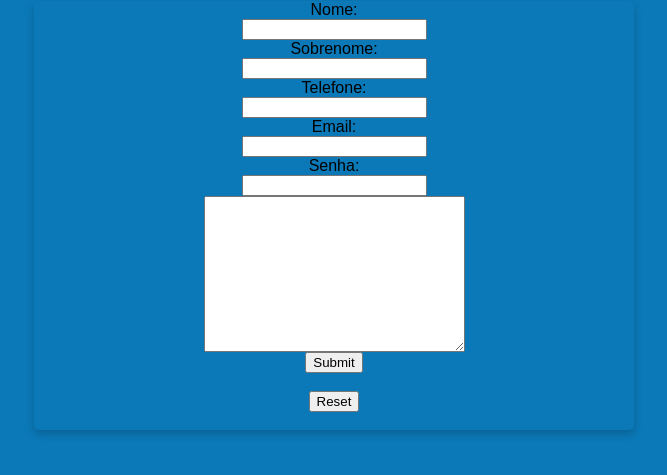
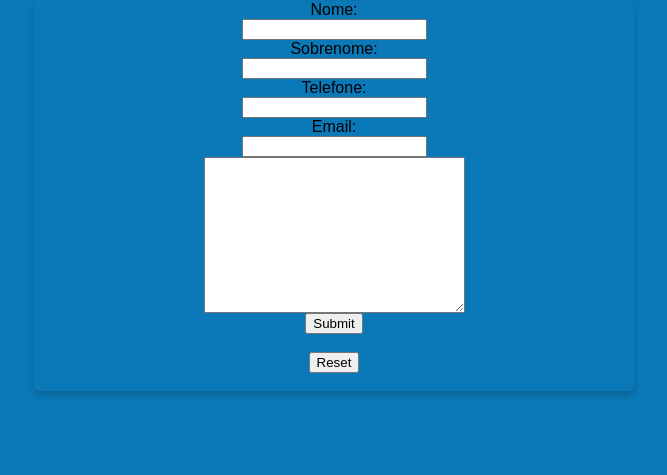
Before and after one commit to Lestarplay/Projeto-Revisao-04, a plain HTML site: page index.html in a window 1280 px wide. Shown: the part 79-554 px from the top of the page, without its empty margins (306-973 px from the left). Drawn offline with Linux system fonts and the light colour scheme; a web font is replaced by a local one.

Commit message:
Update index.html

```diff
--- a/index.html
+++ b/index.html
@@ -29,8 +29,6 @@
         <input type="text" id="lname" name="lname" value="">
         <label for="email">Email:</label>
         <input type="email" id="email" name="email">
-        <label for="pwd">Senha:</label>
-        <input type="password" id="pwd" name="pwd">
         <textarea name="message" rows="10" cols="30">
         </textarea>
         <input type="submit"><br>
```
